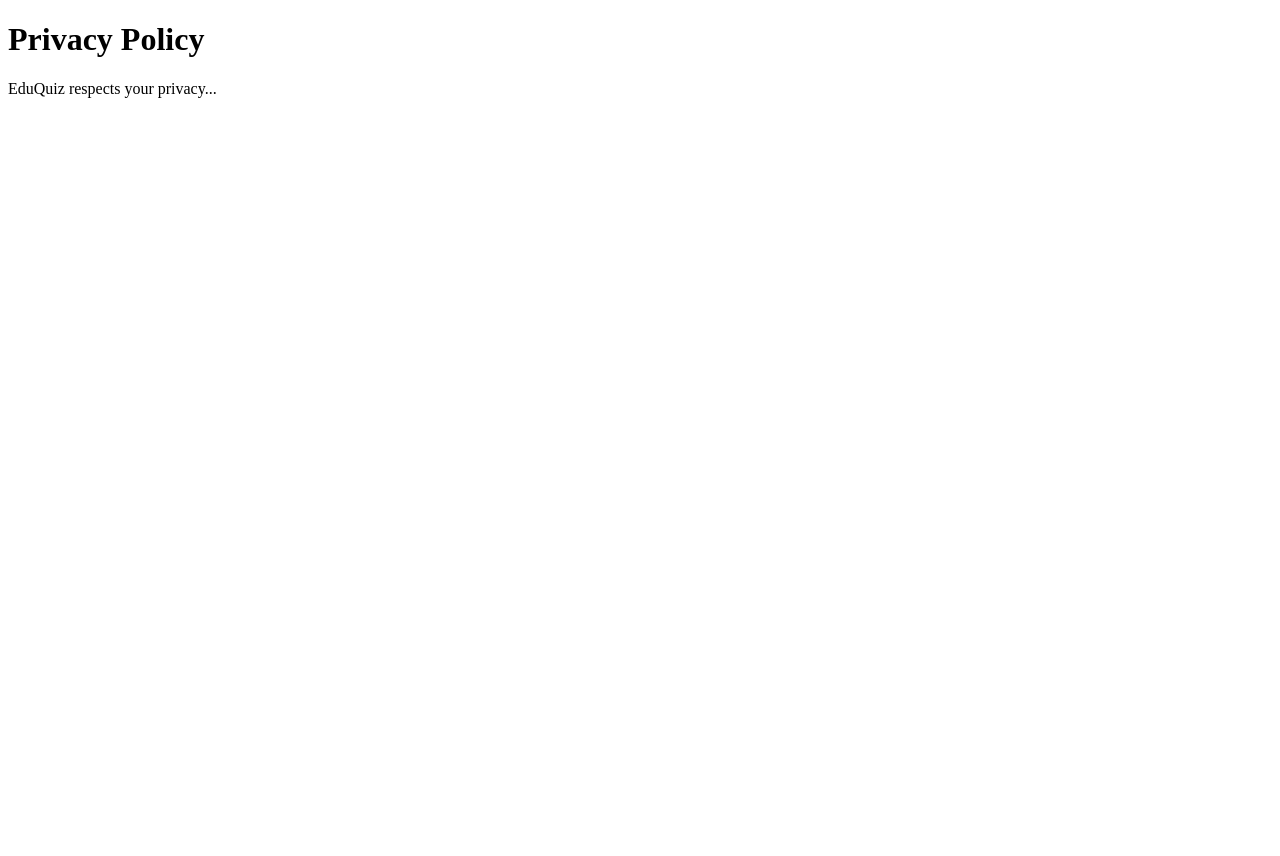
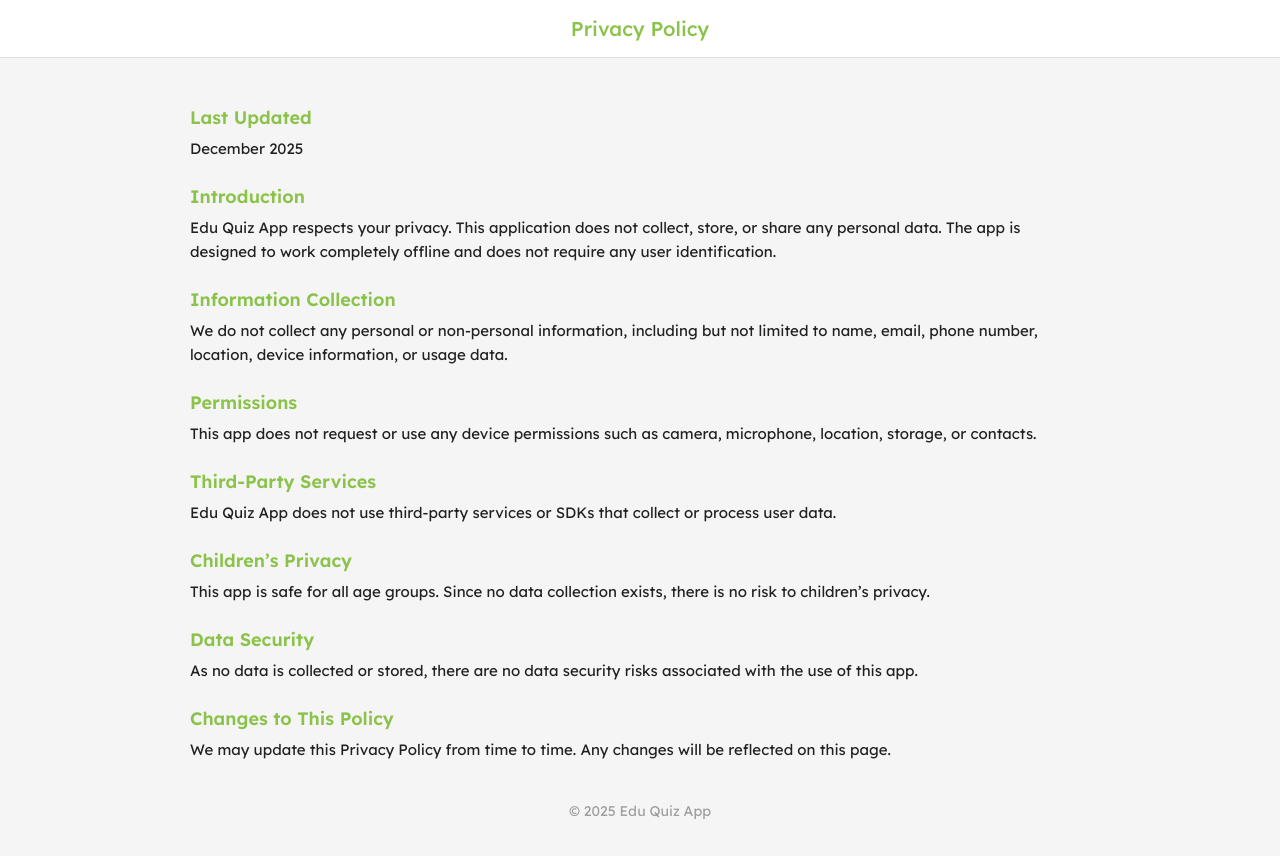
Before and after one commit to alikhursheed414/Alikhursheed414.github.io, a plain HTML site: page privacy-policy.html in a window 1280 px wide. Before the commit the page ends 800 px from the top, so only its background shows below. Drawn offline with Linux system fonts and the light colour scheme.

Commit message:
Update privacy-policy.html

```diff
--- a/privacy-policy.html
+++ b/privacy-policy.html
@@ -1,10 +1,128 @@
 <!DOCTYPE html>
-<html>
+<html lang="en">
 <head>
-    <title>Privacy Policy – EduQuiz</title>
+  <meta charset="UTF-8" />
+  <meta name="viewport" content="width=device-width, initial-scale=1.0" />
+  <title>Privacy Policy – Edu Quiz App</title>
+
+  <!-- Lexend Font -->
+  <link href="https://fonts.googleapis.com/css2?family=Lexend:wght@400;500;600&display=swap" rel="stylesheet">
+
+  <style>
+    body {
+      margin: 0;
+      font-family: 'Lexend', sans-serif;
+      background-color: #f5f5f5;
+      color: #212121;
+    }
+
+    /* AppBar */
+    header {
+      background-color: #ffffff;
+      text-align: center;
+      padding: 16px;
+      border-bottom: 1px solid #e0e0e0;
+      position: sticky;
+      top: 0;
+    }
+
+    header h1 {
+      margin: 0;
+      font-size: 20px;
+      font-weight: 500;
+      color: #8BC34A;
+    }
+
+    /* Content */
+    .container {
+      max-width: 900px;
+      margin: auto;
+      padding: 24px;
+    }
+
+    h2 {
+      font-size: 18px;
+      font-weight: 600;
+      color: #8BC34A;
+      margin-top: 24px;
+      margin-bottom: 8px;
+    }
+
+    p {
+      font-size: 15px;
+      line-height: 1.6;
+      color: #212121;
+      margin: 0;
+    }
+
+    footer {
+      text-align: center;
+      margin: 40px 0 20px;
+      font-size: 14px;
+      color: #9e9e9e;
+    }
+  </style>
 </head>
 <body>
-<h1>Privacy Policy</h1>
-<p>EduQuiz respects your privacy...</p>
+
+  <header>
+    <h1>Privacy Policy</h1>
+  </header>
+
+  <main class="container">
+
+    <h2>Last Updated</h2>
+    <p>December 2025</p>
+
+    <h2>Introduction</h2>
+    <p>
+      Edu Quiz App respects your privacy. This application does not collect,
+      store, or share any personal data. The app is designed to work completely
+      offline and does not require any user identification.
+    </p>
+
+    <h2>Information Collection</h2>
+    <p>
+      We do not collect any personal or non-personal information, including but
+      not limited to name, email, phone number, location, device information,
+      or usage data.
+    </p>
+
+    <h2>Permissions</h2>
+    <p>
+      This app does not request or use any device permissions such as camera,
+      microphone, location, storage, or contacts.
+    </p>
+
+    <h2>Third-Party Services</h2>
+    <p>
+      Edu Quiz App does not use third-party services or SDKs that collect or
+      process user data.
+    </p>
+
+    <h2>Children’s Privacy</h2>
+    <p>
+      This app is safe for all age groups. Since no data collection exists,
+      there is no risk to children’s privacy.
+    </p>
+
+    <h2>Data Security</h2>
+    <p>
+      As no data is collected or stored, there are no data security risks
+      associated with the use of this app.
+    </p>
+
+    <h2>Changes to This Policy</h2>
+    <p>
+      We may update this Privacy Policy from time to time. Any changes will
+      be reflected on this page.
+    </p>
+
+    <footer>
+      © 2025 Edu Quiz App
+    </footer>
+
+  </main>
+
 </body>
 </html>
```
